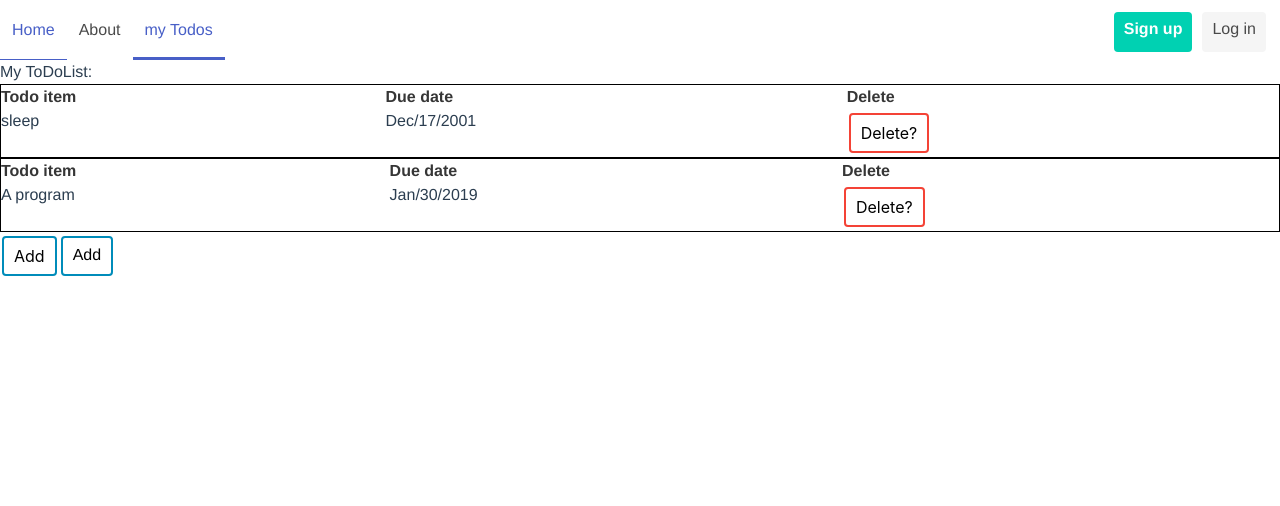
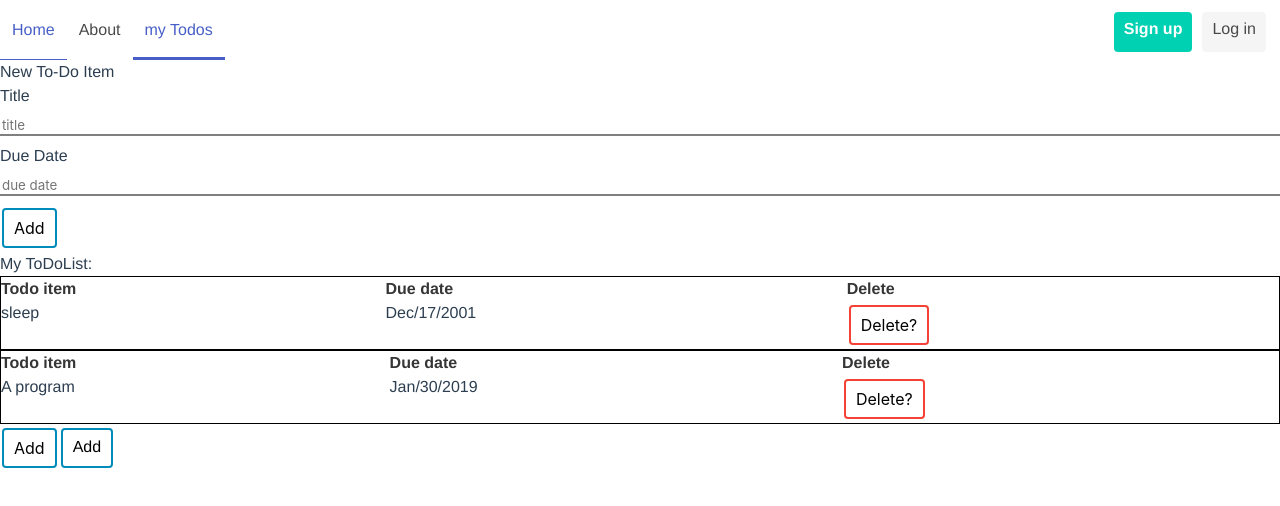
Before and after one commit to jkrisfox/projectTemplate, a Vue app in the folder client/: page /todos in a window 1280 px wide. Shown: the top 506 px of the page. Built offline with nearby package versions, Linux system fonts and the light colour scheme.

Commit message:
update todos

```diff
--- a/client/src/views/ToDos.vue
+++ b/client/src/views/ToDos.vue
@@ -1,14 +1,15 @@
 <template>
   <div id="app">
 
-    <!-- <h2>New To-Do Item</h2>
+    <h2>New To-Do Item</h2>
     <form id="app">
       <label for="title">Title</label>
-      <input type="text" id="title" v-model="title" placeholder="title">
+      <input type="text" id="title" placeholder="title" v-model="forms.title">
       <label for="duedate">Due Date</label>
-      <input type="text" id="ddate" v-model="ddate" placeholder="due date">
-      <button class="button button2" @click="addtoItem">Add</button>
-    </form> -->
+      <input type="text" id="ddate" placeholder="due date" v-model="forms.ddate">
+
+    </form>
+          <button class="button button2" @click="addtoItem">Add</button>
 
     <h2>My ToDoList:</h2>
 
@@ -44,16 +45,20 @@ export default class ToDos extends Vue {
   mytodos: ToDo[] = [
     { name: "sleep", duedate: "Dec/17/2001" },
     { name: "A program", duedate: "Jan/30/2019" }
-	];
+  ];
+  forms: f = {title: "", ddate: ""};
   addtoItem(title : string, ddate : string) {
-    this.mytodos.push({ name: "title", duedate: "ddate" });
+    this.mytodos.push({ name: this.forms.title, duedate: this.forms.ddate });
   }
   deleteItem() {
     this.mytodos.pop();
   }
 }
 
-
+export interface f {
+  title: string;
+  ddate: string;
+}
 interface ToDo {
   name: string | null;
   duedate: string | undefined | null;
```
